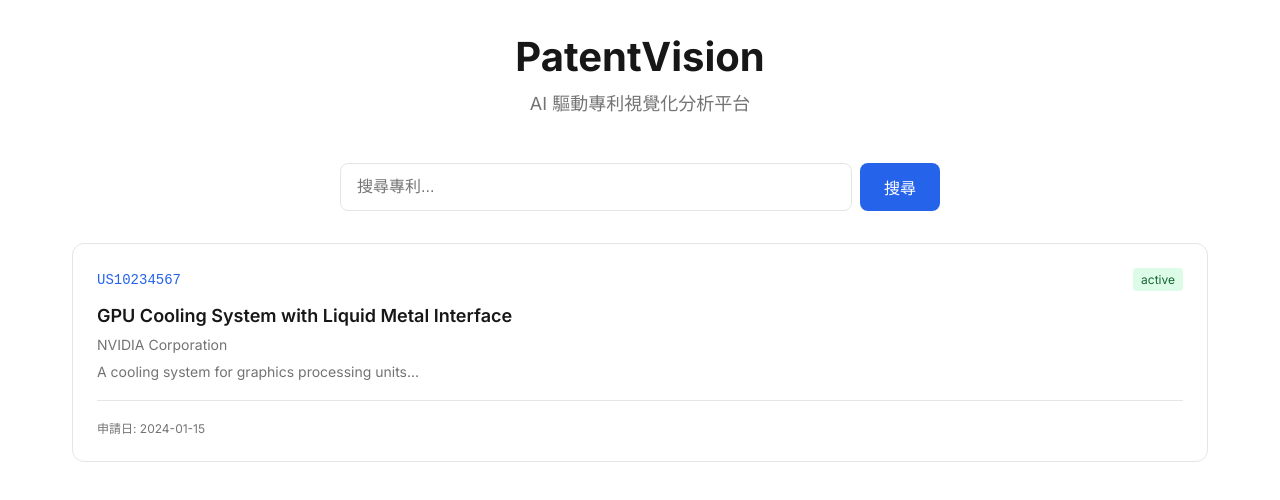
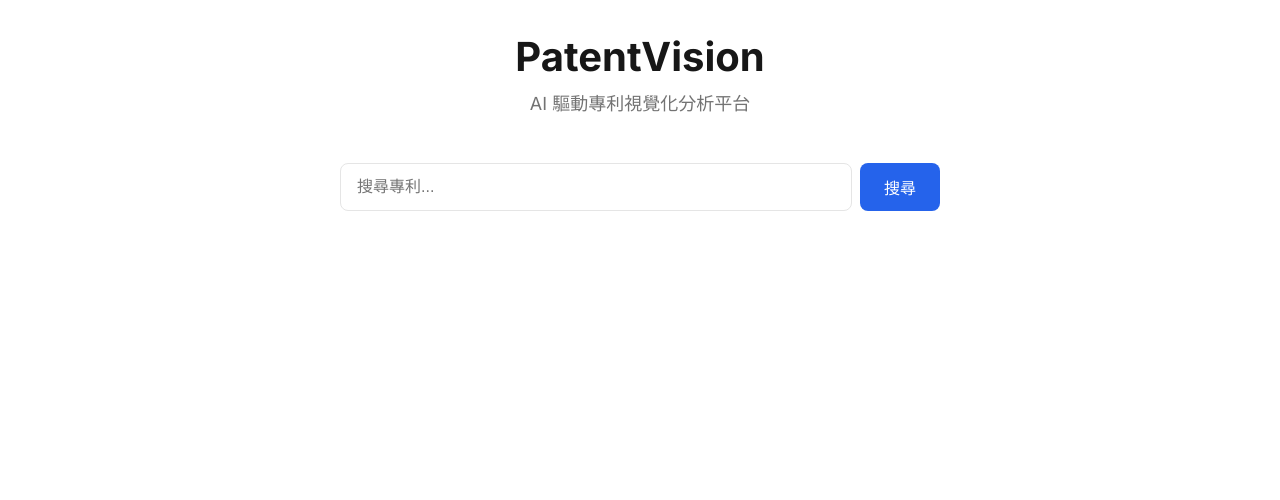
Before and after one commit to papalon0505/patent-vision-web, a Next.js app: page / in a window 1280 px wide. Shown: the top 500 px of the page. Built offline with nearby package versions, Linux system fonts and the light colour scheme.

Commit message:
fix: remove phantom page field from SearchResult type; remove hardcoded dummy patent
Co-Authored-By: Claude Sonnet 4.6 <noreply@anthropic.com>

```diff
--- a/src/app/page.tsx
+++ b/src/app/page.tsx
@@ -1,5 +1,4 @@
 import SearchBar from "@/components/SearchBar";
-import PatentCard from "@/components/PatentCard";
 import styles from "./page.module.css";
 
 export default function Home() {
@@ -12,18 +11,7 @@ export default function Home() {
 
       <SearchBar />
 
-      <section className={styles.results}>
-        <PatentCard
-          patent={{
-            patent_id: "US10234567",
-            title: "GPU Cooling System with Liquid Metal Interface",
-            assignee: "NVIDIA Corporation",
-            abstract: "A cooling system for graphics processing units...",
-            filing_date: "2024-01-15",
-            status: "active",
-          }}
-        />
-      </section>
+      <section className={styles.results} />
     </main>
   );
 }
--- a/src/lib/api.ts
+++ b/src/lib/api.ts
@@ -29,7 +29,6 @@ export interface Patent {
 export interface SearchResult {
   patents: Patent[];
   total: number;
-  page: number;
 }
 
 export interface AiSummary {
```
